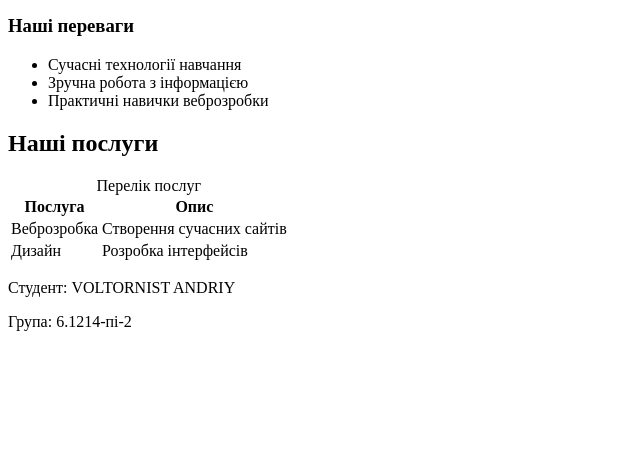
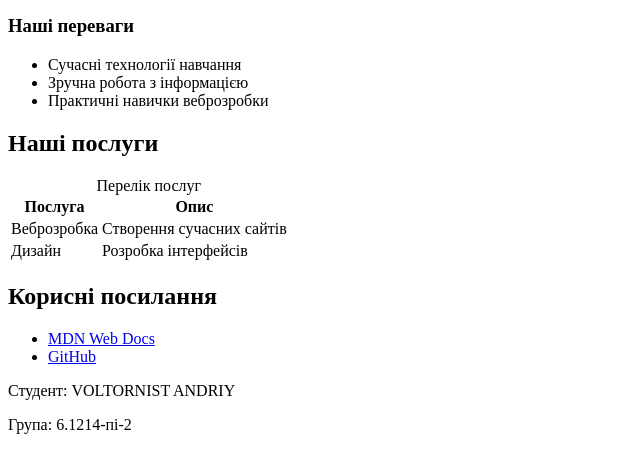
Before and after one commit to Volotornist/WORCKSTAR, a plain HTML site: page index.html in a window 1280 px wide. Shown: the part 478-928 px from the top of the page, without its empty margins (0-640 px from the left). Before the commit the page ends 825 px from the top, so only its background shows below. Drawn offline with Linux system fonts and the light colour scheme.

Commit message:
Lab 2: Fix HTML structure and form validation

```diff
--- a/index.html
+++ b/index.html
@@ -1,3 +1,4 @@
+
 <!DOCTYPE html>
 <html lang="uk">
 <head>
@@ -19,6 +20,7 @@
             </ul>
         </nav>
     </header>
+
     <main id="main">
         <article>
             <header>
@@ -32,6 +34,7 @@
                 <figcaption>Зображення до моєї першої новини</figcaption>
             </figure>
         </article>
+
         <section aria-labelledby="benefits-title" class="benefits">
             <h3 id="benefits-title">Наші переваги</h3>
             <ul class="advantages">
@@ -40,6 +43,7 @@
                 <li>Практичні навички веброзробки</li>
             </ul>
         </section>
+
         <section aria-labelledby="services-title">
             <h2 id="services-title">Наші послуги</h2>
             <table>
@@ -63,7 +67,18 @@
             </table>
         </section>
     </main>
+
+    <aside aria-labelledby="links-title">
+        <h2 id="links-title">Корисні посилання</h2>
+        <ul>
+            <li><a href="https://developer.mozilla.org/">MDN Web Docs</a></li>
+            <li><a href="https://github.com/">GitHub</a></li>
+        </ul>
+    </aside>
+
+    <footer>
         <p>Студент: VOLTORNIST ANDRIY</p>
         <p>Група: 6.1214-пі-2</p>
+    </footer>
 </body>
 </html>
```
Also changed, not shown: contacts.html (+12 -3 lines). Lines whose indentation alone changed are shown as unchanged.
